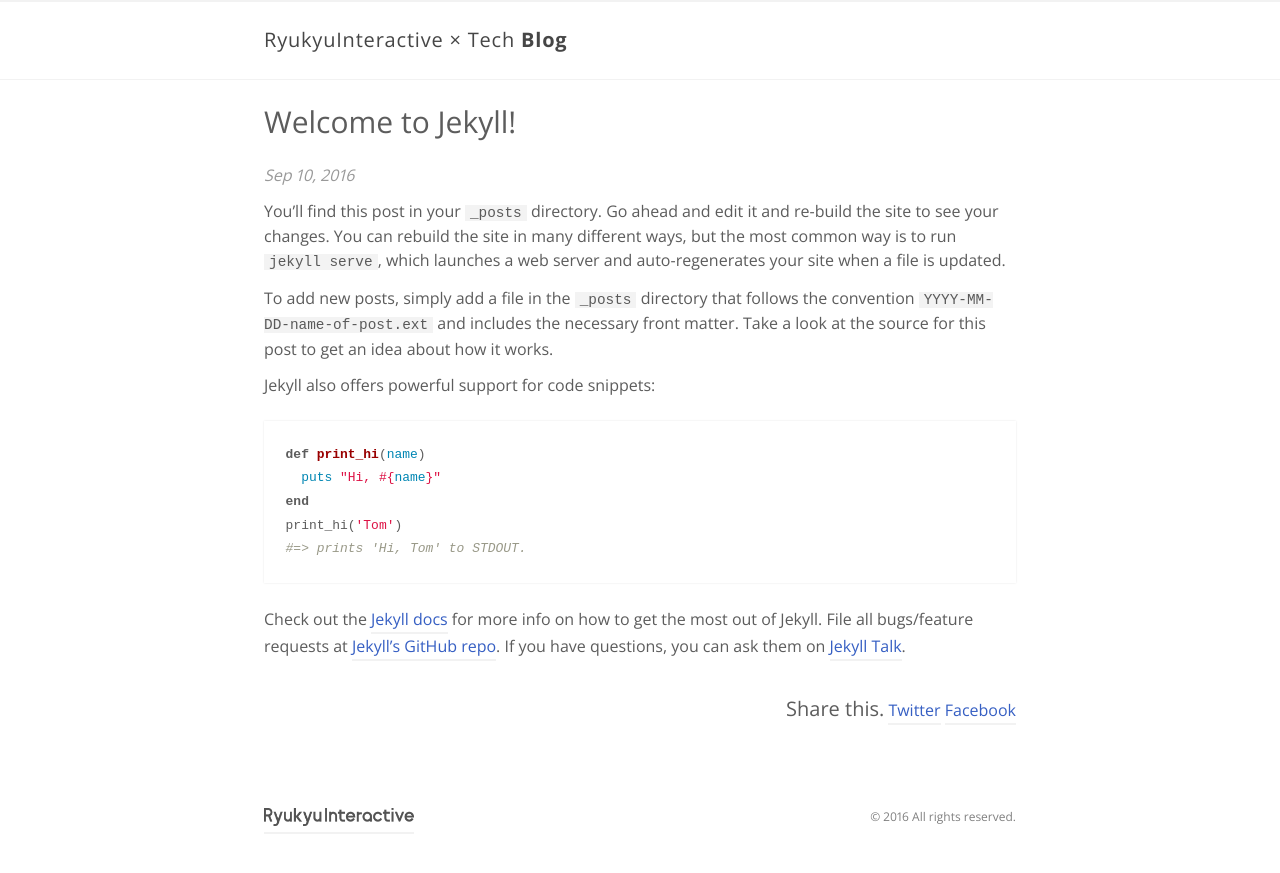
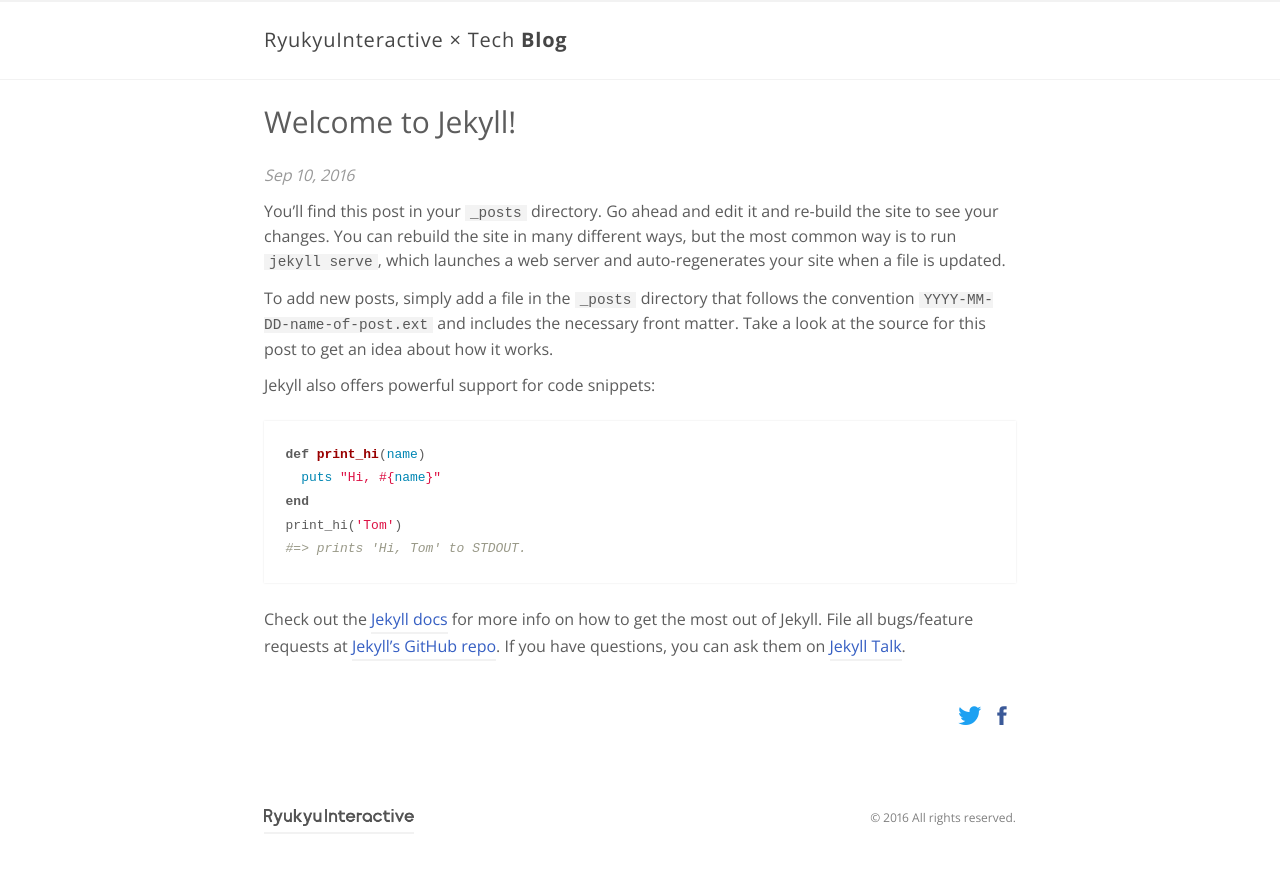
Before and after one commit to RyukyuInteractive/tech.ryukyu-i.co.jp, a Jekyll site: the page built from _posts/2016-09-11-welcome-to-jekyll.markdown, in a window 1280 px wide. Shown: the top 873 px of the page. Built offline with Jekyll 4.4.1, drawn with Linux system fonts in a browser that asks for light colours; a script that is not in the unit is left out.

Commit message:
Add social icons.

```diff
--- a/_includes/head.html
+++ b/_includes/head.html
@@ -92,6 +92,7 @@
   {% endif %}
 
   <link rel="stylesheet" href="{{ "/assets/css/main.css" | prepend: site.baseurl }}">
+  <link rel="stylesheet" href="//code.ionicframework.com/ionicons/2.0.1/css/ionicons.min.css" type="text/css" media="all">
   <link rel="icon" type="image/x-icon" href="{{ "/assets/images/favicon.ico" | prepend: site.baseurl }}" />
 
   <!-- Canonical link tag -->
--- a/_includes/post-share.html
+++ b/_includes/post-share.html
@@ -1,9 +1,8 @@
 
 <aside class="share">
 
-  <h4>Share this.</h4>
-  <a href="http://twitter.com/share?text={{page.title}}&amp;url={{ site.url }}{{ page.url }}&amp;hashtags=web,dev,blog,soudev&amp;via=nandomoreirame"
-  onclick="window.open(this.href, 'twitter-share', 'width=550,height=235');return false;">Twitter</a>
-  <a href="https://www.facebook.com/sharer/sharer.php?u={{ site.url }}{{ page.url }}" onclick="window.open(this.href, 'facebook-share', 'width=550,height=235');return false;">Facebook</a>
+  <a class="icon ion-social-twitter" href="http://twitter.com/share?text={{page.title}}&amp;hashtags=RyukyuInteractive"
+    onclick="window.open(this.href, 'twitter-share', 'width=550,height=235');return false;"></a>
+  <a class="icon ion-social-facebook" href="https://www.facebook.com/sharer/sharer.php?u={{ site.url }}{{ page.url }}" onclick="window.open(this.href, 'facebook-share', 'width=550,height=235');return false;"></a>
 
 </aside>
--- a/assets/css/main.css
+++ b/assets/css/main.css
@@ -521,6 +521,23 @@ hr {
   display: inline-block;
 }
 
+.share a {
+  border-bottom: none;
+  box-sizing: content-box;
+  display: inline-block;
+  width: 28px;
+  font-size: 25px;
+  text-align: center;
+}
+
+.share a.ion-social-twitter {
+  color: #1da1f2;
+}
+
+.share a.ion-social-facebook {
+  color: #3b5998;
+}
+
 .disqus {
   background-color: rgba(41, 41, 41, 0.05);
   padding: 1.5em 0;
```
Also changed, not shown: _dev/css/_layout.scss (+16 -0 lines).
